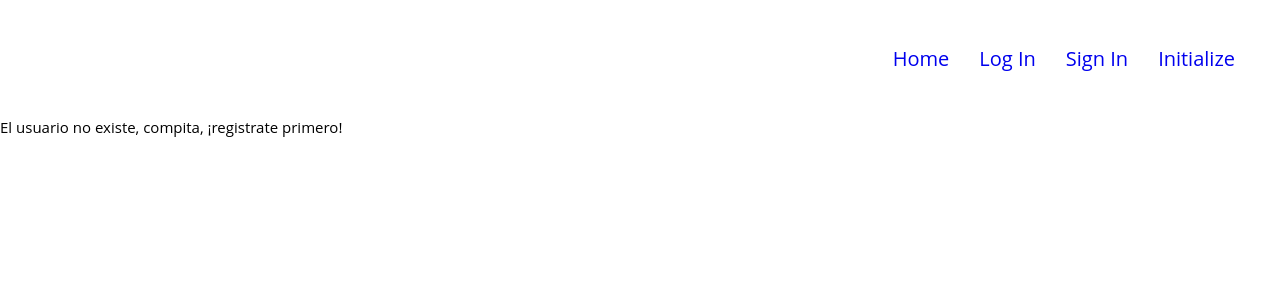
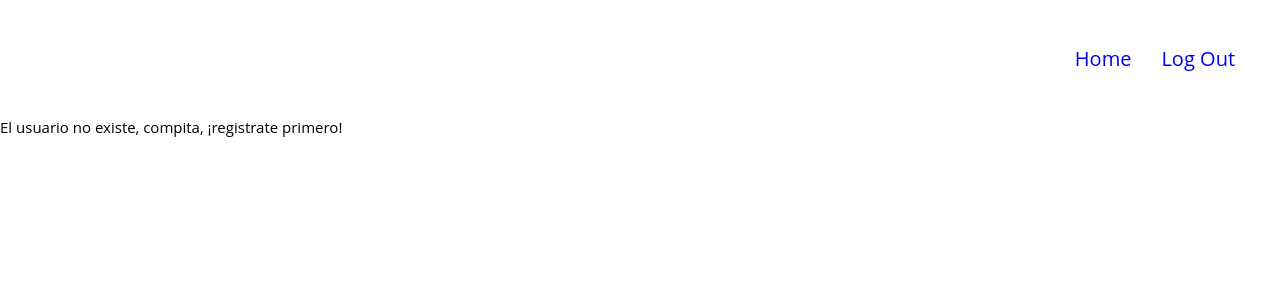
Before and after one commit to natan9019/virtuajoint, a PHP site: page /userHomePage.php in a window 1280 px wide. Shown: the top 300 px of the page. Run offline with PHP 8.4, Linux system fonts and the light colour scheme; data that the repository does not hold is empty.

Commit message:
Quite la opcion del menú para logearse y registrarse cuando ya estas dentro del portal

```diff
--- a/public/userHomePage.php
+++ b/public/userHomePage.php
@@ -9,9 +9,7 @@
             <nav class="navbar">
                 <ul class="navbar-menu">
                     <li> <a href="http://virtuajoint.test/">Home</a> </li>
-                    <li> <a href="http://virtuajoint.test/login.html">Log In</a> </li>
-                    <li> <a href="http://virtuajoint.test/signin.html">Sign In</a> </li>
-                    <li> <a href="http://virtuajoint.test/initialize.html">Initialize</a></li>
+                    <li> <a href="http://virtuajoint.test/">Log Out</a> </li>
                 </ul>
             </nav>
         </section>
```
